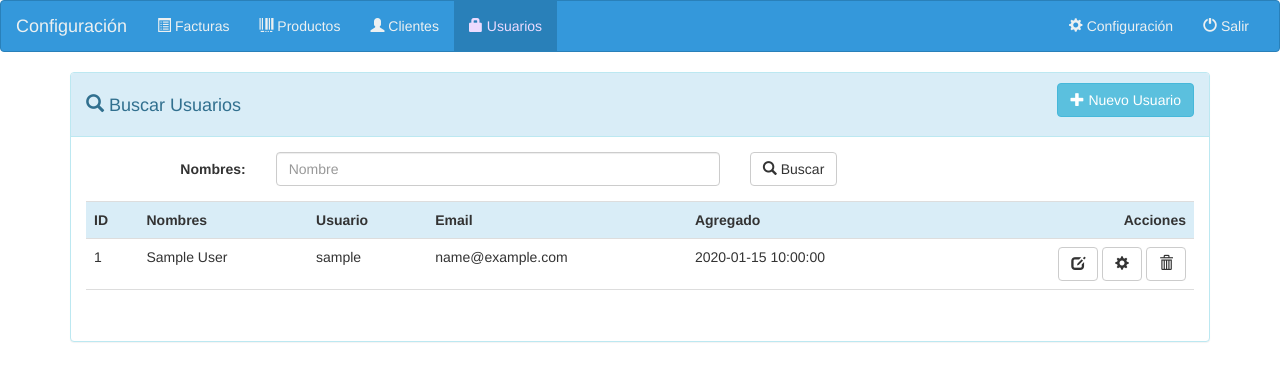
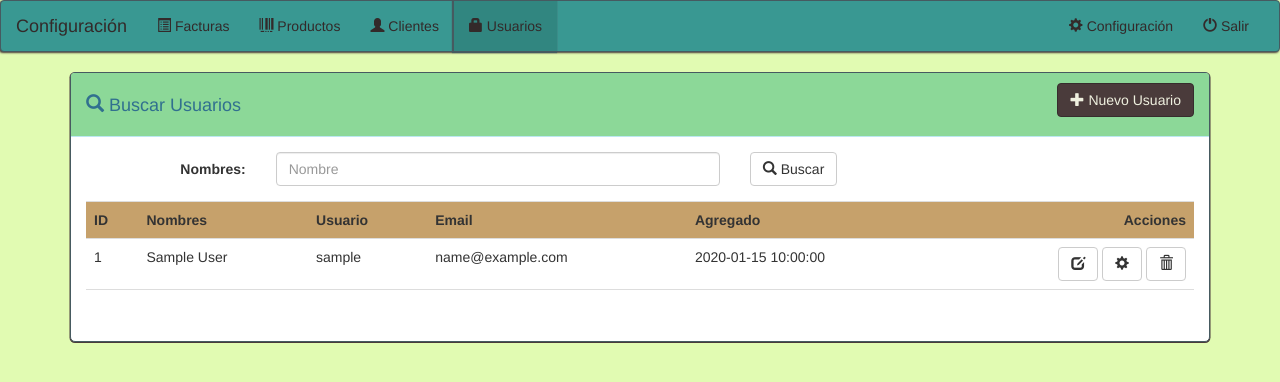
Before and after one commit to Sonic23X/dinosaurio, a CodeIgniter app: page /reing/index.php/user/Home in a window 1280 px wide. Shown: the top 382 px of the page. Run offline with CodeIgniter, Linux system fonts and the light colour scheme; tables that the repository leaves empty or names only in its code hold one stand-in row (values such as "Sample post").

Commit message:
Estilo dino.css agregado, cambios de estilos

```diff
--- a/application/config/config.php
+++ b/application/config/config.php
@@ -23,7 +23,7 @@ defined('BASEPATH') OR exit('No direct script access allowed');
 | a PHP script and you can easily do that on your own.
 |
 */
-$config['base_url'] = 'http://localhost/Punto_Venta/';
+$config['base_url'] = 'http://localhost/reing/dinosaurio/';
 
 /*
 |--------------------------------------------------------------------------
--- a/application/controllers/Home.php
+++ b/application/controllers/Home.php
@@ -73,7 +73,7 @@ class Home extends CI_Controller{
         echo base_url('');
       }
       else
-        echo "Las contraseñas no coinciden, intentelo de nuev";
+        echo "Las contraseñas no coinciden, intentelo de nuevo";
     }
     else
         echo "El usuario no existe, intentelo de nuevo";
--- a/application/views/head.php
+++ b/application/views/head.php
@@ -6,6 +6,7 @@
     <meta name="viewport" content="width=device-width, initial-scale=1">
     <link href="<?=base_url()?>vendor/twbs/bootstrap/dist/css/bootstrap.min.css" rel="stylesheet">
     <link href="<?=base_url()?>resources/css/custom.css" rel="stylesheet">
+    <link href="<?=base_url()?>resources/css/dino.css" rel="stylesheet">
     <link rel=icon href='<?=base_url()?>resources/img/logo-icon.png' sizes="32x32" type="image/png">
 
     <script type="text/javascript" src="<?= base_url() ?>vendor/components/jquery/jquery.min.js"></script>
--- a/resources/css/custom.css
+++ b/resources/css/custom.css
@@ -4,31 +4,33 @@ http://work.smarchal.com/twbscolor/
 
 */
 .navbar-default {
-  background-color: #3498db;
-  border-color: #2980b9;
+  background-color: #399892;
+  border-color: #465A60;
+  box-shadow: -1px 1px 2px #4A3B3B;
 }
 .navbar-default .navbar-brand {
-  color: #ecf0f1;
+  color: #332A2A;
 }
 .navbar-default .navbar-brand:hover,
 .navbar-default .navbar-brand:focus {
-  color: #ecdbff;
+  color: #e3d4bb;
 }
 .navbar-default .navbar-text {
-  color: #ecf0f1;
+  color: #332A2A;
 }
 .navbar-default .navbar-nav > li > a {
-  color: #ecf0f1;
+  color: #332A2A;
 }
 .navbar-default .navbar-nav > li > a:hover,
 .navbar-default .navbar-nav > li > a:focus {
-  color: #ecdbff;
+  color: #e3d4bb;
 }
 .navbar-default .navbar-nav > .active > a,
 .navbar-default .navbar-nav > .active > a:hover,
 .navbar-default .navbar-nav > .active > a:focus {
-  color: #ecdbff;
-  background-color: #2980b9;
+  color: #332A2A;
+  background-color: #318680;
+  box-shadow: -1px 1px 1px 1px  #465A60;
 }
 .navbar-default .navbar-nav > .open > a,
 .navbar-default .navbar-nav > .open > a:hover,
@@ -44,7 +46,7 @@ http://work.smarchal.com/twbscolor/
   background-color: #2980b9;
 }
 .navbar-default .navbar-toggle .icon-bar {
-  background-color: #ecf0f1;
+  background-color: #eceff1;
 }
 .navbar-default .navbar-collapse,
 .navbar-default .navbar-form {
--- /dev/null
+++ b/resources/css/dino.css
@@ -0,0 +1,22 @@
+body{
+  background-color: #E1FBB2;
+}
+.panel{
+  border-radius: 5px;
+  border-color: #465A60;
+  box-shadow: 0px 0.5px 0.5px 0.5px #4A3B3B;
+}
+.panel-info>.panel-heading{
+  background-color: #8CD898;
+}
+.btn-group .btn-info{
+  background-color: #4A3B3B;
+  border-color:#362d2d;
+  color: #eff0df;
+}
+.table{
+  border-radius: 5px;
+}
+.table>tbody> tr.info>th{
+  background-color: #C6A16B;
+}
```
